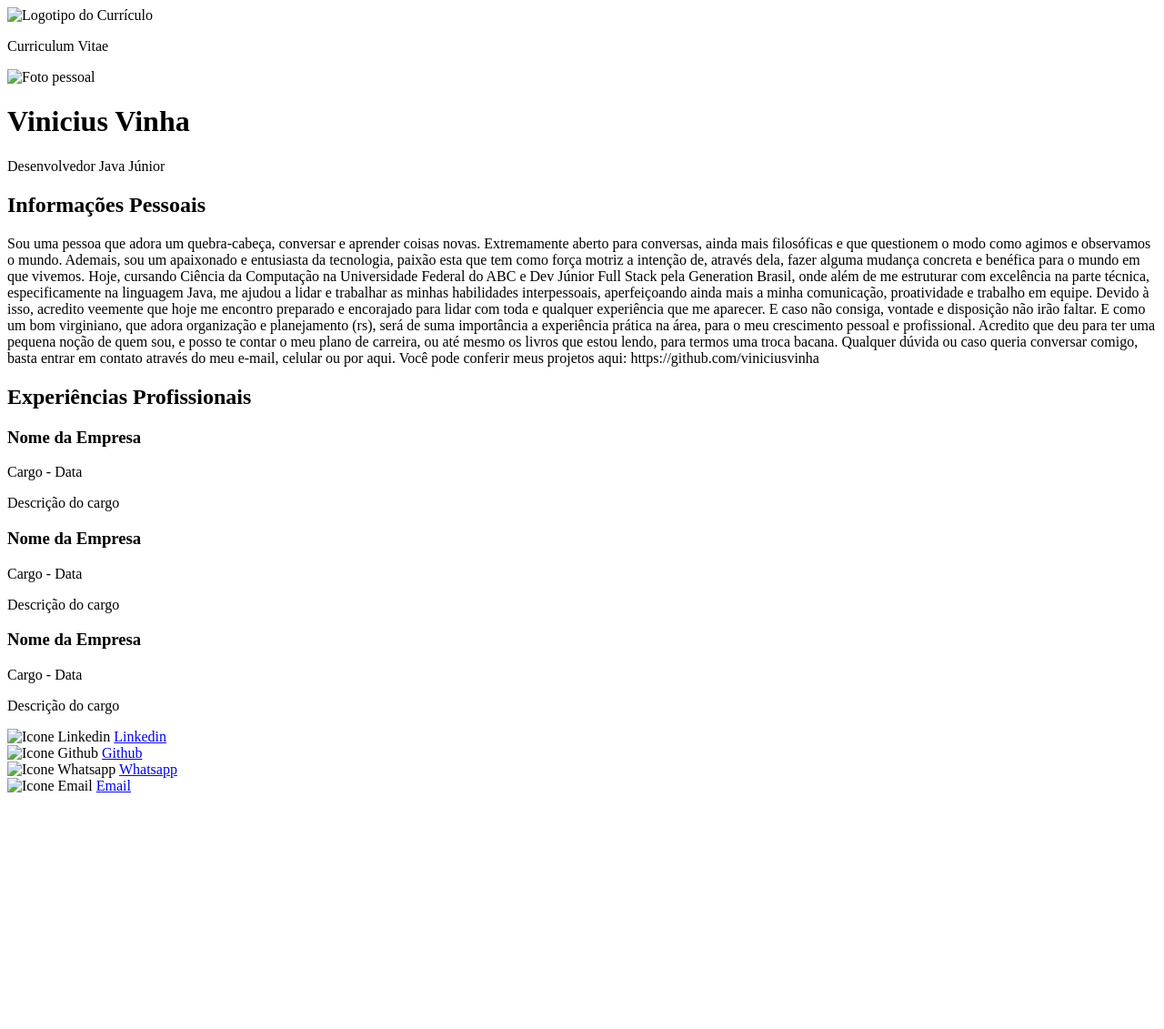
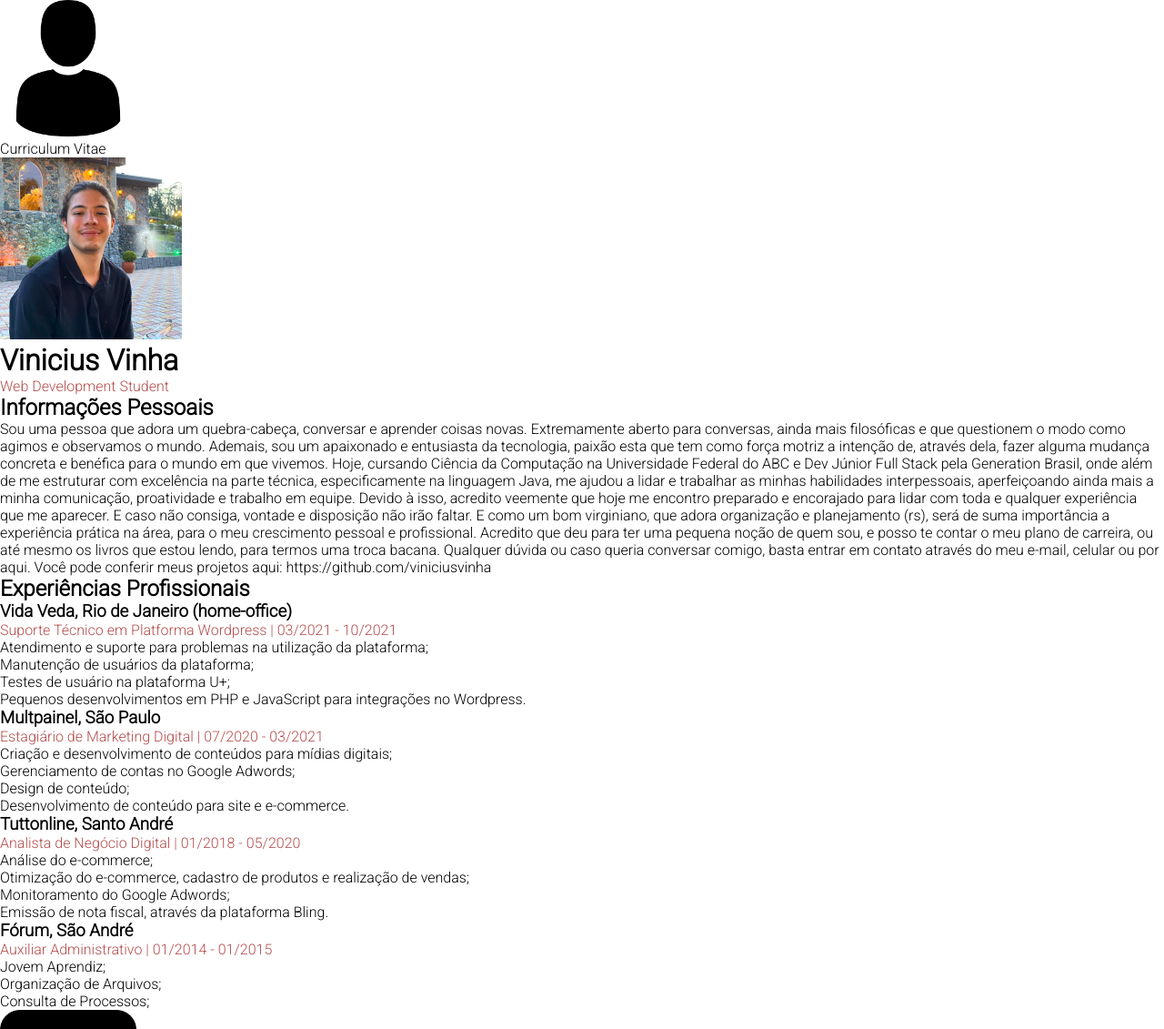
Before and after one commit to viniciusvinha/curriculo, a plain HTML site: page index.html in a window 1280 px wide. Shown: the top 1131 px of the page at 91% size. Before the commit the page ends 881 px from the top, so only its background shows below. Drawn offline with Linux system fonts and the light colour scheme.

Commit message:
adding images, links, fonts, and starting styling with css

```diff
--- /dev/null
+++ b/css/style.css
@@ -0,0 +1,46 @@
+@import url('https://fonts.googleapis.com/css2?family=Roboto:ital,wght@0,100;0,300;1,100;1,300&display=swap');
+
+:root{
+    --color-base-text: #333333;
+    --color-red: #B44C4C;
+    --color-brown: #75372d;
+    --color-beige: #928854;
+    --color-light-beige: #d4ce9e;
+    --color-earthy-orange: #d8523d;
+
+}
+
+*{
+    padding: 0%;
+    margin: 0%;
+}
+
+html,
+body{
+    font-family: 'Roboto', sans-serif;
+}
+
+.occupation-name{
+    color: var(--color-red);
+}
+
+.color-linkedin{
+    color: var(--color-brown);
+    padding: 200px, 100px;
+}
+
+.color-github{
+    color: var(--color-beige);
+}
+
+.color-wpp{
+    color: var(--color-light-beige);
+}
+
+.color-email{
+    color: var(--color-earthy-orange);
+}
+
+.contact-button{
+    text-decoration: none;
+}
--- a/index.html
+++ b/index.html
@@ -5,22 +5,23 @@
     <meta http-equiv="X-UA-Compatible" content="IE=edge">
     <meta name="viewport" content="width=device-width, initial-scale=1.0">
     <title>Curriculo Vitae - Vinicius Vinha</title>
+    <link rel="stylesheet" href="/curriculo/css/style.css">
 </head>
 <body>
     <header>
         <div>
-            <img src="" alt="Logotipo do Currículo"> <!--Icone ao lado do texto "CURRICULUM VITAE"-->
+            <img src="/curriculo/img/icon-curriculo-vitae.png" alt="Logotipo do Currículo" width="150px">
             <p>Curriculum Vitae</p>
         </div>
-        <img src="" alt="Foto pessoal">
+        <img src="/curriculo/img/profile-image.png" alt="Foto pessoal" width="200px">
         <div>
             <h1>Vinicius Vinha</h1>
-            <p>Desenvolvedor Java Júnior</p>
+            <p class="occupation-name">Web Development Student</p>
         </div>
-    </header> <!-- imagem(foto), nome, descrição(profissão) -->
+    </header>
     <section>
-        <h2>Informações Pessoais</h2>
-        <p>Sou uma pessoa que adora um quebra-cabeça, conversar e aprender coisas novas. Extremamente aberto para conversas, ainda mais filosóficas e que questionem o modo como agimos e observamos o mundo.
+        <h2 class="personal-info-title">Informações Pessoais</h2>
+        <p class="personal-info">Sou uma pessoa que adora um quebra-cabeça, conversar e aprender coisas novas. Extremamente aberto para conversas, ainda mais filosóficas e que questionem o modo como agimos e observamos o mundo.
 
             Ademais, sou um apaixonado e entusiasta da tecnologia, paixão esta que tem como força motriz a intenção de, através dela, fazer alguma mudança concreta e benéfica para o mundo em que vivemos.
 
@@ -35,47 +36,73 @@
             Você pode conferir meus projetos aqui: https://github.com/viniciusvinha</p>
     </section> <!--Informações Pessoais que serão colocadas-->
     <section>
-        <h2>Experiências Profissionais</h2>
+        <h2 class= professional-experience-title>Experiências Profissionais</h2>
         <div>
             <div>
-                <h3>Nome da Empresa</h3>
-                <p>Cargo - Data</p>
+                <h3 class="company-name">Vida Veda, Rio de Janeiro (home-office)</h3>
+                <p class="occupation-name">Suporte Técnico em Platforma Wordpress | 03/2021 - 10/2021</p>
             </div>
             <div>
-                <p>Descrição do cargo</p> <!-- colocar descrição da atividade no formato de lista não ordenado-->
+                    <ul class="description-occupation">
+                        <li>Atendimento e suporte para problemas na utilização da plataforma;</li>
+                        <li>Manutenção de usuários da plataforma;</li>
+                        <li>Testes de usuário na plataforma U+;</li>
+                        <li>Pequenos desenvolvimentos em PHP e JavaScript para integrações no Wordpress.</li>
+                    </ul>
             </div>
             <div>
-                <h3>Nome da Empresa</h3>
-                <p>Cargo - Data</p>
+                <h3 class="company-name">Multpainel, São Paulo</h3>
+                <p class="occupation-name">Estagiário de Marketing Digital | 07/2020 - 03/2021</p>
             </div>
             <div>
-                <p>Descrição do cargo</p> <!-- colocar descrição da atividade no formato de lista não ordenado-->
+                    <ul class="description-occupation">
+                        <li>Criação e desenvolvimento de conteúdos para mídias digitais;</li>
+                        <li>Gerenciamento de contas no Google Adwords;</li>
+                        <li>Design de conteúdo;</li>
+                        <li>Desenvolvimento de conteúdo para site e e-commerce.</li>
+                    </ul>
             </div>
             <div>
-                <h3>Nome da Empresa</h3>
-                <p>Cargo - Data</p>
+                <h3 class="company-name">Tuttonline, Santo André</h3>
+                <p class="occupation-name">Analista de Negócio Digital | 01/2018 - 05/2020</p>
             </div>
             <div>
-                <p>Descrição do cargo</p> <!-- colocar descrição da atividade no formato de lista não ordenado-->
+                <ul class="description-occupation" >
+                    <li>Análise do e-commerce;</li>
+                    <li>Otimização do e-commerce, cadastro de produtos e realização de vendas;</li>
+                    <li>Monitoramento do Google Adwords;</li>
+                    <li>Emissão de nota fiscal, através da plataforma Bling.</li>
+                </ul>
+            </div>
+            <div>
+                <h3 class="company-name">Fórum, São André</h3>
+                <p class="occupation-name">Auxiliar Administrativo | 01/2014 - 01/2015</p>
+            </div>
+            <div>
+                <ul class="description-occupation">
+                    <li>Jovem Aprendiz;</li>
+                    <li>Organização de Arquivos;</li>
+                    <li>Consulta de Processos;</li>
+                </ul>
             </div>
         </div>
     </section>
     <footer> <!-- personalizar os botões de uma forma bonita e clean-->
         <div>
-            <img src="" alt="Icone Linkedin">
-            <a href="https://www.linkedin.com/in/vinicius-vinha/">Linkedin</a>
+            <img  src="/curriculo/img/icon-linkedin.png" alt="Icone Linkedin" width="150px">
+            <a class="color-linkedin contact-button" target="_blank" href="https://www.linkedin.com/in/vinicius-vinha/">Linkedin</a>
         </div>
         <div>
-            <img src="" alt="Icone Github">
-            <a href="https://www.linkedin.com/in/vinicius-vinha/">Github</a>
+            <img src="/curriculo/img/icon-github.png" alt="Icone Github" width="150px">
+            <a class="color-github contact-button" target="_blank" href="https://github.com/viniciusvinha">Github</a>
         </div>
         <div>
-            <img src="" alt="Icone Whatsapp">
-            <a href="wa.me/5511943536315">Whatsapp</a>
+            <img src="/curriculo/img/icon-wpp.png" alt="Icone Whatsapp" width="150px">
+            <a class="color-wpp contact-button" target="_blank" href="https://web.whatsapp.com/send?phone=5511943536315"">Whatsapp</a> <!--Corrigir para integrar com o app e não apenas no web-->
         </div>
         <div>
-            <img src="" alt="Icone Email">
-            <a href="mailto:vinicius_vinha@hotmail.com">Email</a>
+            <img src="/curriculo/img/icon-email.png" alt="Icone Email" width="150px">
+            <a class="color-email contact-button" href="mailto:vinicius_vinha@hotmail.com">Email</a>
         </div>
     </footer>
 </body>
```
Also changed, not shown: img/icon-curriculo-vitae.png (added), img/icon-email.png (added), img/icon-github.png (added), img/icon-linkedin.png (added), img/icon-wpp.png (added), img/profile-image.png (added), style.css (deleted).
